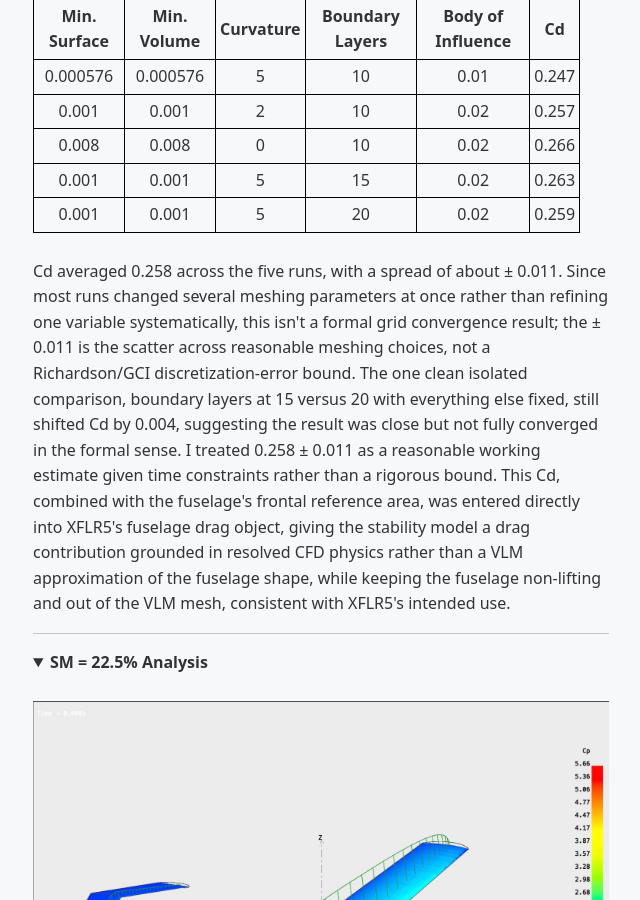
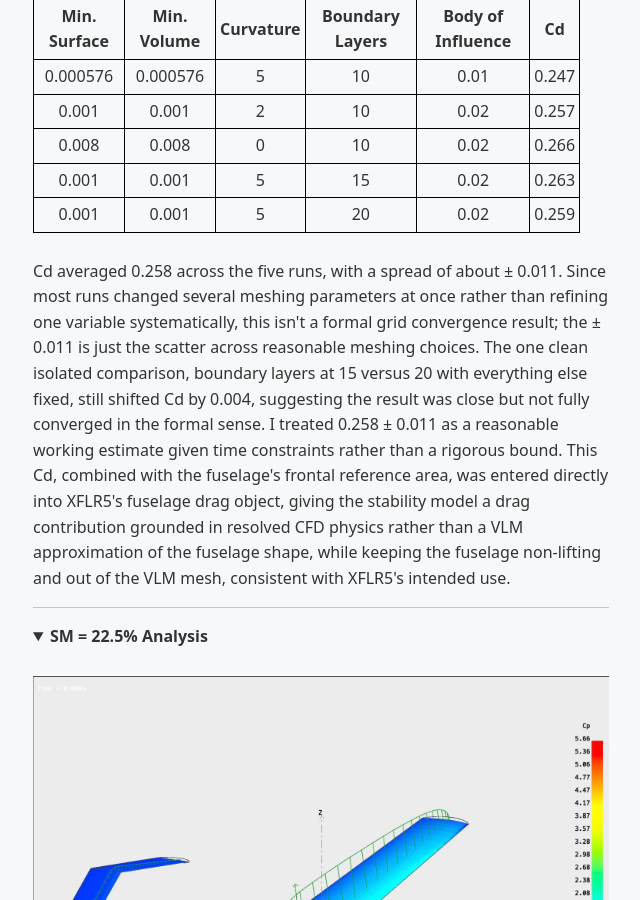
Before and after one commit to Cornell-MAE-UG/fa25-portfolio-Sasha-Shkolnikov, a Jekyll site: the page built from _projects/CUAIR-Hermes-XFLR5-Stability-Analysis.md, in a window 1280 px wide and 900 px high, scrolled down 2213 px. Shown: the whole window, without its empty margins (319-959 px from the left). Built offline with Jekyll 4.4.1, drawn with Linux system fonts in a browser that asks for light colours.

Commit message:
Simplify uncertainty wording, drop Richardson/GCI reference
Co-Authored-By: Claude Sonnet 5 <noreply@anthropic.com>

```diff
--- a/_projects/CUAIR-Hermes-XFLR5-Stability-Analysis.md
+++ b/_projects/CUAIR-Hermes-XFLR5-Stability-Analysis.md
@@ -130,7 +130,7 @@ A mesh sensitivity check across several combinations of surface and volume sizin
 
 <br>
 
-Cd averaged 0.258 across the five runs, with a spread of about ± 0.011. Since most runs changed several meshing parameters at once rather than refining one variable systematically, this isn't a formal grid convergence result; the ± 0.011 is the scatter across reasonable meshing choices, not a Richardson/GCI discretization-error bound. The one clean isolated comparison, boundary layers at 15 versus 20 with everything else fixed, still shifted Cd by 0.004, suggesting the result was close but not fully converged in the formal sense. I treated 0.258 ± 0.011 as a reasonable working estimate given time constraints rather than a rigorous bound.
+Cd averaged 0.258 across the five runs, with a spread of about ± 0.011. Since most runs changed several meshing parameters at once rather than refining one variable systematically, this isn't a formal grid convergence result; the ± 0.011 is just the scatter across reasonable meshing choices. The one clean isolated comparison, boundary layers at 15 versus 20 with everything else fixed, still shifted Cd by 0.004, suggesting the result was close but not fully converged in the formal sense. I treated 0.258 ± 0.011 as a reasonable working estimate given time constraints rather than a rigorous bound.
 
 This Cd, combined with the fuselage's frontal reference area, was entered directly into XFLR5's fuselage drag object, giving the stability model a drag contribution grounded in resolved CFD physics rather than a VLM approximation of the fuselage shape, while keeping the fuselage non-lifting and out of the VLM mesh, consistent with XFLR5's intended use.
 
```
